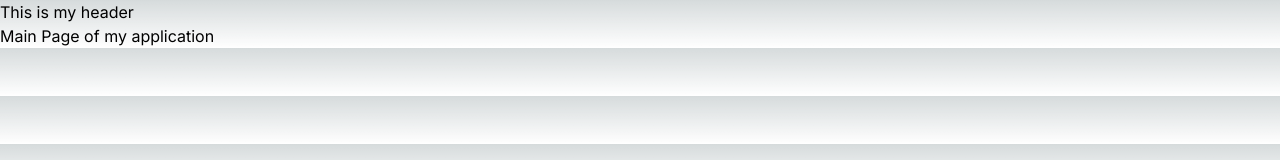
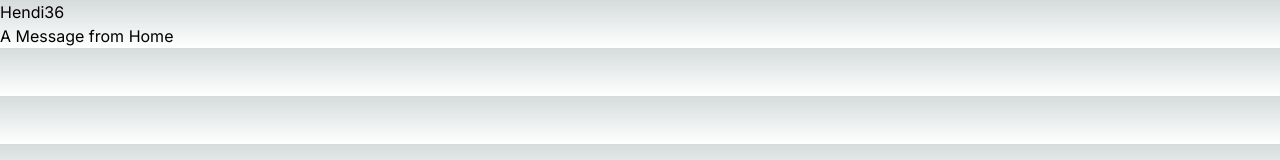
Before and after one commit to hendisantika/NuxtJS14-Course, a Next.js app: page / in a window 1280 px wide. Shown: the top 160 px of the page. Built offline with nearby package versions, Linux system fonts and the light colour scheme.

Commit message:
CreateComponent :two:🫸🌀✏️📗🐧🐳

```diff
--- a/src/app/page.tsx
+++ b/src/app/page.tsx
@@ -5,8 +5,9 @@ import Header from "@/components/Header";
 export default function Home() {
     return (
         <div>
-            <Header/>
-            Main Page of my application
+            <Header name={"Hendi"} age={36} isMan={true}>
+                <p>A Message from Home</p>
+            </Header>
       </div>
   );
 }
--- a/src/components/Header.tsx
+++ /dev/null
@@ -1,5 +0,0 @@
-"use client"
-
-export default function Header() {
-    return <div>This is my header</div>
-}
--- /dev/null
+++ b/src/components/Header/Logo.tsx
@@ -0,0 +1,5 @@
+"use client"
+
+export default function Logo() {
+    return <div>Logo</div>
+}
--- /dev/null
+++ b/src/components/Header/Menu.tsx
@@ -0,0 +1,11 @@
+"use client"
+
+export default function Menu(props: any) {
+    return (
+        <div>
+            {props.name}
+            {props.age}
+            {props.isMan}
+        </div>
+    );
+}
--- /dev/null
+++ b/src/components/Header/index.tsx
@@ -0,0 +1,12 @@
+"use client"
+
+import Menu from "@/components/Header/Menu";
+
+export default function Header(props: any) {
+    return (
+        <header>
+            <Menu {...props} />
+            {props.children}
+        </header>
+    )
+}
```
